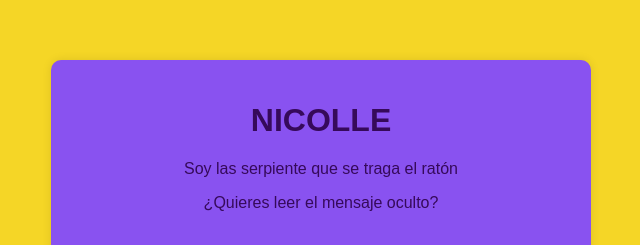
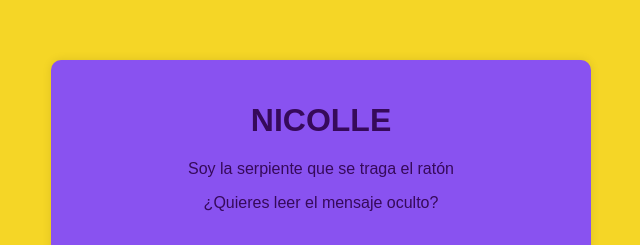
Before and after one commit to Kadin02/Nicolle, a plain HTML site: page Nicolle2.1.html in a window 1280 px wide. Shown: the part 217-462 px from the top of the page, 319-959 px from the left. Drawn offline with Linux system fonts and the light colour scheme.

Commit message:
Update Nicolle2.1.html

```diff
--- a/Nicolle2.1.html
+++ b/Nicolle2.1.html
@@ -61,7 +61,7 @@
 <body>
     <div class="message-box">
         <h1>NICOLLE</h1>
-        <p>Soy las serpiente que se traga el ratón</p>
+        <p>Soy la serpiente que se traga el ratón</p>
         <p>¿Quieres leer el mensaje oculto?</p>
         <button class="si" onclick="aceptarMensaje()">Sí</button>
         <button class="no" onclick="rechazarMensaje()">No</button>
```
